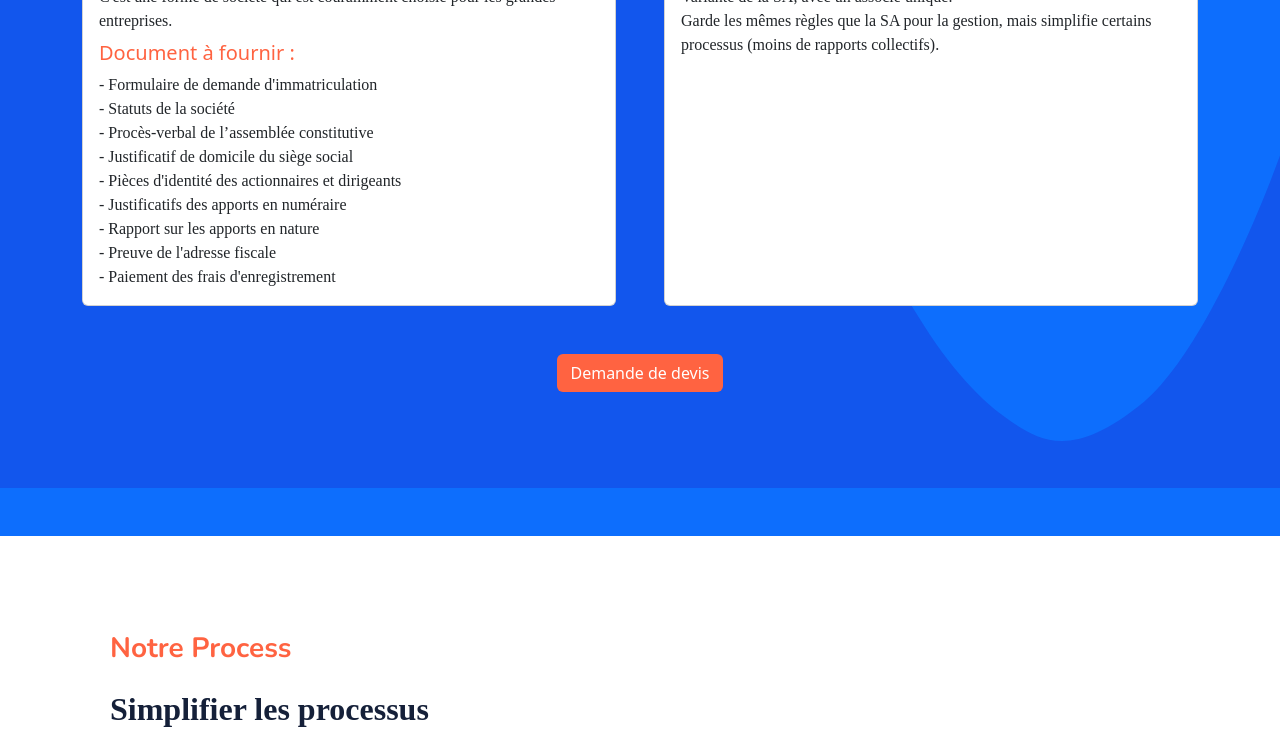
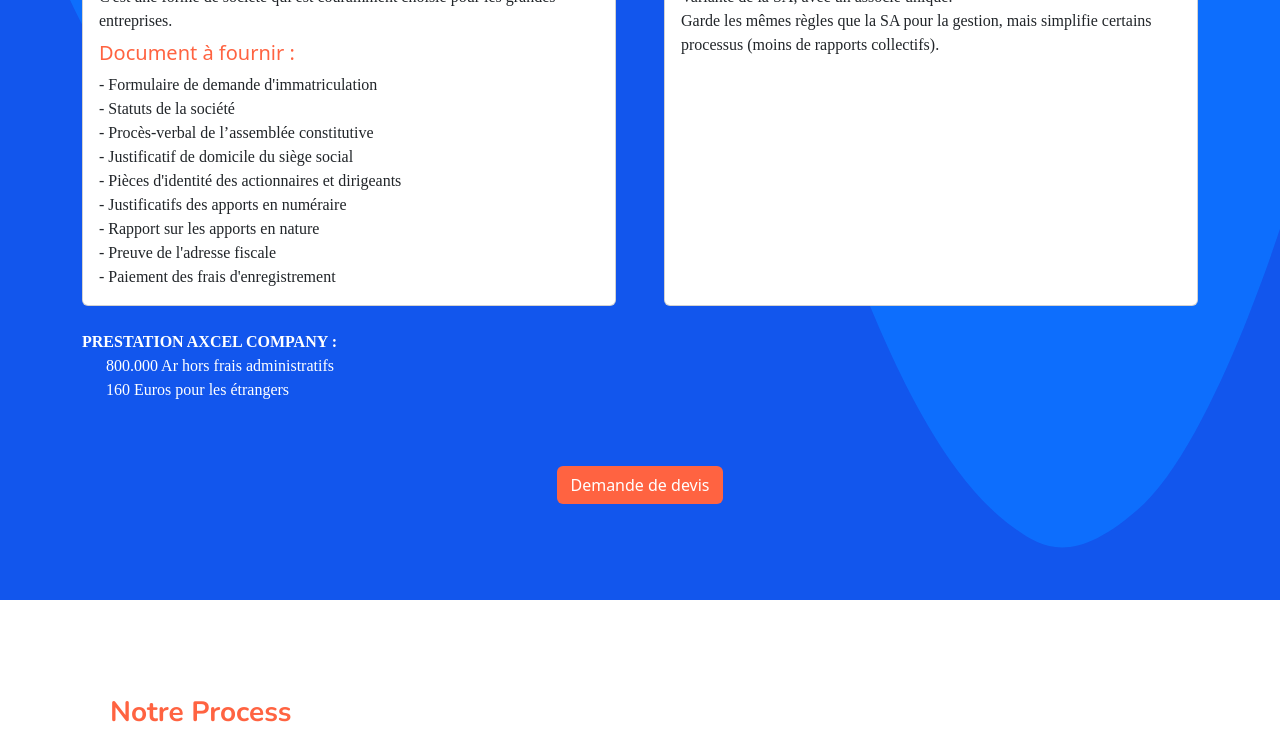
Before and after one commit to hrzmkl/axcel-project, a Next.js app: page /creation-sa-sau in a window 1280 px wide. Shown: the part 2224-2958 px from the top of the page. Built offline with nearby package versions, Linux system fonts and the light colour scheme.

Commit message:
Update content page : creation SA

```diff
--- a/app/(pages)/(creation)/creation-sa-sau/page.tsx
+++ b/app/(pages)/(creation)/creation-sa-sau/page.tsx
@@ -107,7 +107,7 @@ export default function Page() {
           </div>
         </div>
       </div>
-      <div className="container-fluid bg-primary py-5 px-0">
+      <div className="container-fluid bg-primary pt-5 px-0">
         <div className={`${styles.bg} p-0 m-0`}>
           <div className='container py-5'>
             <div className="row d-flex justify-content-center py-5">
@@ -159,6 +159,15 @@ export default function Page() {
                  </div>
               </div>
             </div>
+              <div className={'text-white'}>
+                  <p className="text-white mt-4">
+                      <strong>PRESTATION AXCEL COMPANY :</strong>
+                  </p>
+                  <ul className="unstyled ps-4">
+                      <li> 800.000 Ar hors frais administratifs</li>
+                      <li>160 Euros pour les étrangers</li>
+                  </ul>
+              </div>
             <div className="text-center py-5">
                   <a href="/devis" className="btn axel-btn-orange text-white">Demande de devis</a>
             </div>
```
